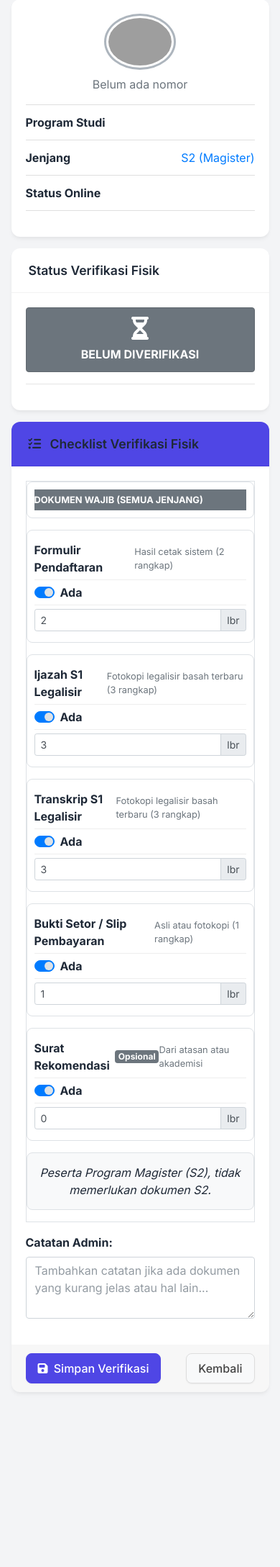
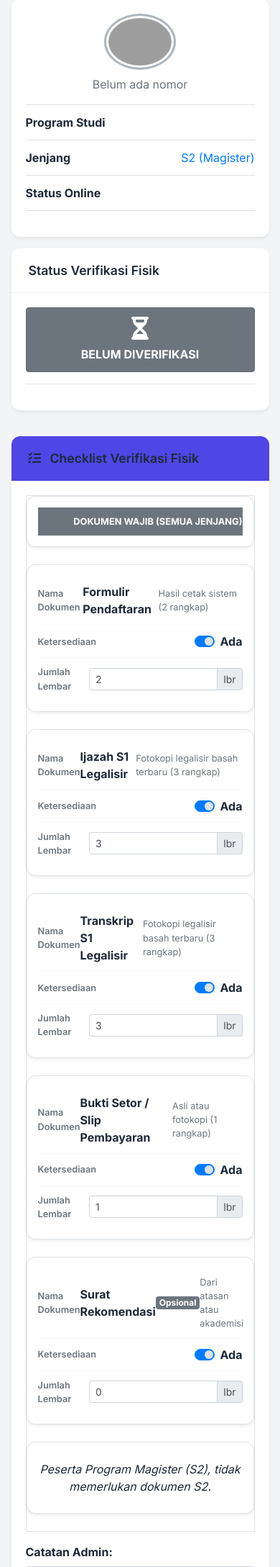
Before and after one commit to szami/sidapasca, a PHP site: template app/views/admin/verification/verify.php in a window 390 px wide. Shown: the part 88-2265 px from the top of the page at 72% size. Run offline with PHP 8.4, Linux system fonts and the light colour scheme; the template is opened without the code that fills it, so the values that code supplies are empty; some libraries are stand-ins or nearby versions; grey boxes are pictures that could not be loaded.

Commit message:
style: Fix mobile view constraints for verification details

```diff
--- a/app/views/admin/verification/verify.php
+++ b/app/views/admin/verification/verify.php
@@ -9,7 +9,27 @@ $getPhotoUrl = function ($filename) {
 };
 ?>
 <style>
-    @media (max-width: 767.98px) {
+    /* Force stack on mobile */
+    @media (max-width: 991.98px) {
+        .row-detail {
+            display: flex !important;
+            flex-direction: column !important;
+        }
+
+        .col-detail-checklist {
+            order: 2 !important;
+            width: 100% !important;
+            flex: 0 0 100% !important;
+            max-width: 100% !important;
+        }
+
+        .col-detail-profile {
+            order: 1 !important;
+            width: 100% !important;
+            flex: 0 0 100% !important;
+            max-width: 100% !important;
+            margin-bottom: 20px;
+        }
 
         .table-docs,
         .table-docs thead,
@@ -26,30 +46,39 @@ $getPhotoUrl = function ($filename) {
         }
 
         .table-docs tbody tr {
-            border: 1px solid #dee2e6;
-            margin-bottom: 1rem;
-            border-radius: 0.5rem;
-            padding: 10px;
-            background: #fff;
+            border: 1px solid #dee2e6 !important;
+            margin-bottom: 1.5rem !important;
+            border-radius: 0.75rem !important;
+            padding: 15px !important;
+            background: #fff !important;
+            box-shadow: 0 0.125rem 0.25rem rgba(0, 0, 0, 0.075) !important;
         }
 
         .table-docs td {
             border: none !important;
-            padding: 5px 0 !important;
+            padding: 10px 0 !important;
             display: flex !important;
-            justify-content: space-between;
-            align-items: center;
+            justify-content: space-between !important;
+            align-items: center !important;
         }
 
         .table-docs td:not(:last-child) {
-            border-bottom: 1px solid #eee !important;
+            border-bottom: 1px solid #f8f9fa !important;
+        }
+
+        /* Labels */
+        .table-docs td::before {
+            content: attr(data-label);
+            font-weight: 600;
+            font-size: 0.8rem;
+            color: #6c757d;
         }
     }
 </style>
 
-<div class="row">
-    <!-- Center Column (Checklist) - Appears below profile on mobile -->
-    <div class="col-12 col-md-8 order-2 order-md-1">
+<div class="row row-detail">
+    <!-- Center Column (Checklist) -->
+    <div class="col-12 col-lg-8 col-detail-checklist">
         <div class="card">
             <div class="card-header bg-primary text-white">
                 <h3 class="card-title">
@@ -292,8 +321,8 @@ $getPhotoUrl = function ($filename) {
         </div>
     </div>
 
-    <!-- Right Sidebar (Profile) - Appears first on mobile -->
-    <div class="col-12 col-md-4 order-1 order-md-2">
+    <!-- Right Sidebar (Profile) -->
+    <div class="col-12 col-lg-4 col-detail-profile">
         <!-- Participant Info -->
         <div class="card card-info card-outline">
             <div class="card-body box-profile">
```
Also changed, not shown: other parts of app/views/admin/verification/verify.php (+21 -21 lines).
